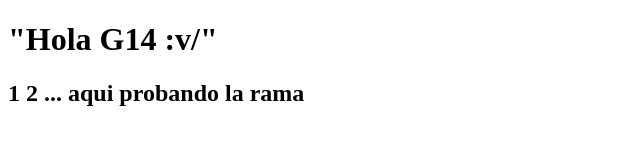
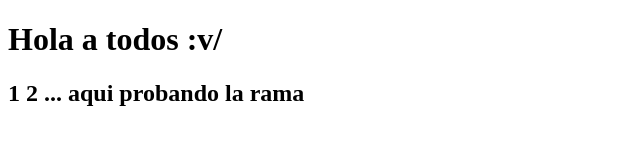
Before and after one commit to Esthuardo/gitGithubColaborativo_G14, a plain HTML site: page index.html in a window 1280 px wide. Shown: the whole page, without its empty margins (0-640 px from the left). Drawn offline with Linux system fonts and the light colour scheme.

Commit message:
Cambios en la rama development

```diff
--- a/index.html
+++ b/index.html
@@ -7,7 +7,7 @@
     <title>gitGitColaborativo</title>
 </head>
 <body>
-    <h1>"Hola G14 :v/"</h1>
+    <h1>Hola a todos :v/</h1>
     <h2>1 2 ... aqui probando la rama</h2>
 </body>
 </html>
```
